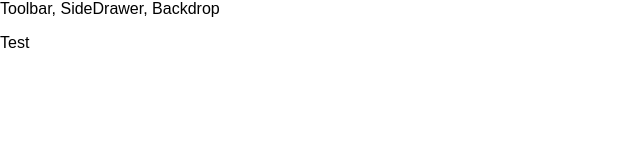
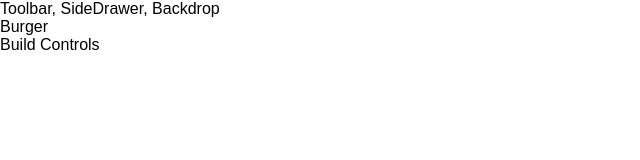
Before and after one commit to helloworld121/react-start-example, a React (Create React App) app: page / in a window 1280 px wide. Shown: the top 160 px of the page, without its empty margins (0-640 px from the left). Built offline with nearby package versions, Linux system fonts and the light colour scheme.

Commit message:
create container component for BurgerBuilder.js

```diff
--- a/src/App.js
+++ b/src/App.js
@@ -1,13 +1,14 @@
 import React, { Component } from 'react';
 
 import Layout from './components/Layout/Layout';
+import BurgerBuilder from './containers/BurgerBuilder/BurgerBuilder';
 
 class App extends Component {
   render() {
     return (
         <div>
             <Layout>
-                <p>Test</p>
+                <BurgerBuilder/>
             </Layout>
         </div>
     );
--- /dev/null
+++ b/src/containers/BurgerBuilder/BurgerBuilder.js
@@ -0,0 +1,18 @@
+import React, { Component } from 'react';
+
+import Aux from '../../hoc/Auxiliary';
+
+class BurgerBuilder extends Component {
+
+    render() {
+        return (
+            <Aux>
+                <div>Burger</div>
+                <div>Build Controls</div>
+            </Aux>
+        );
+    }
+
+}
+
+export default BurgerBuilder;
```
